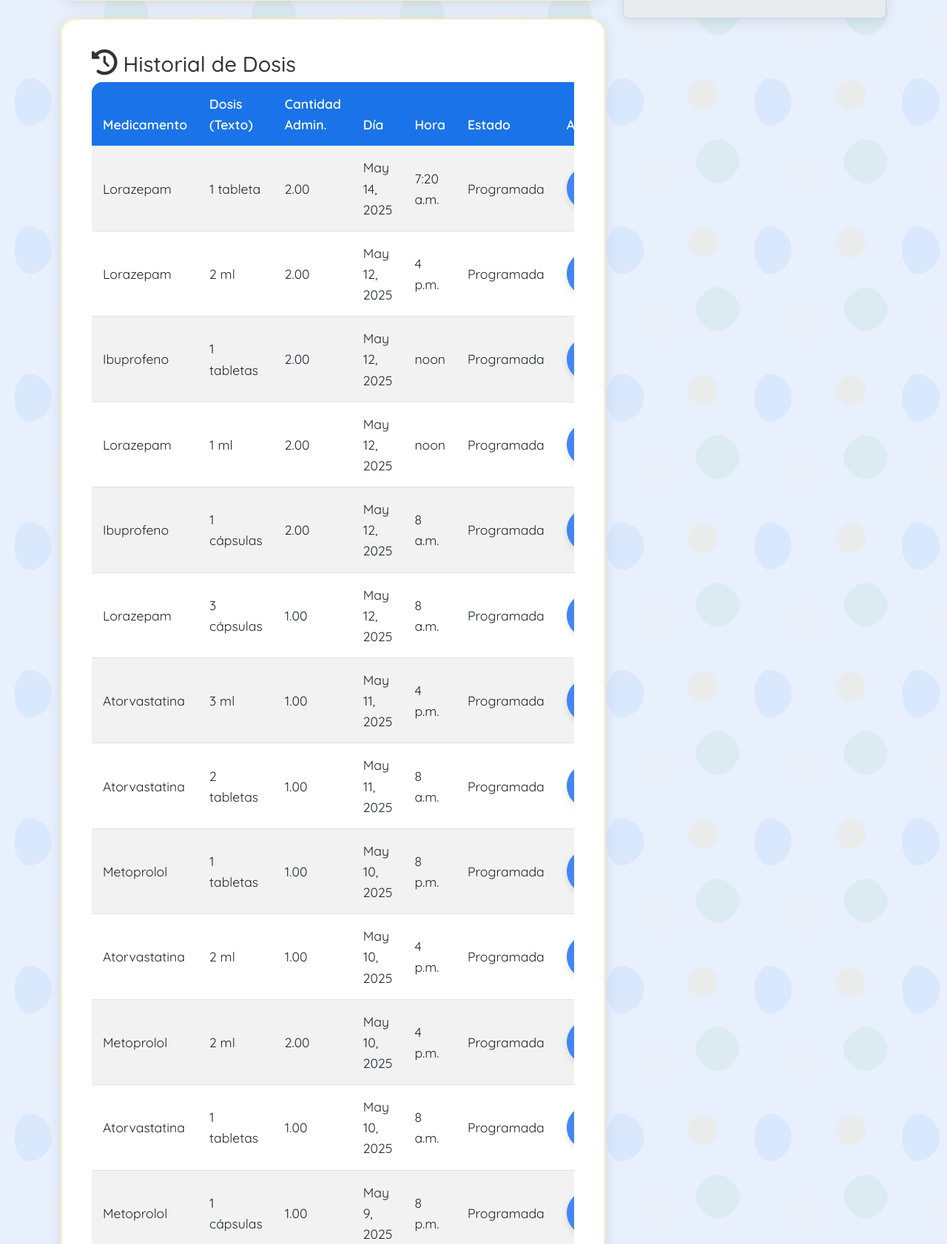
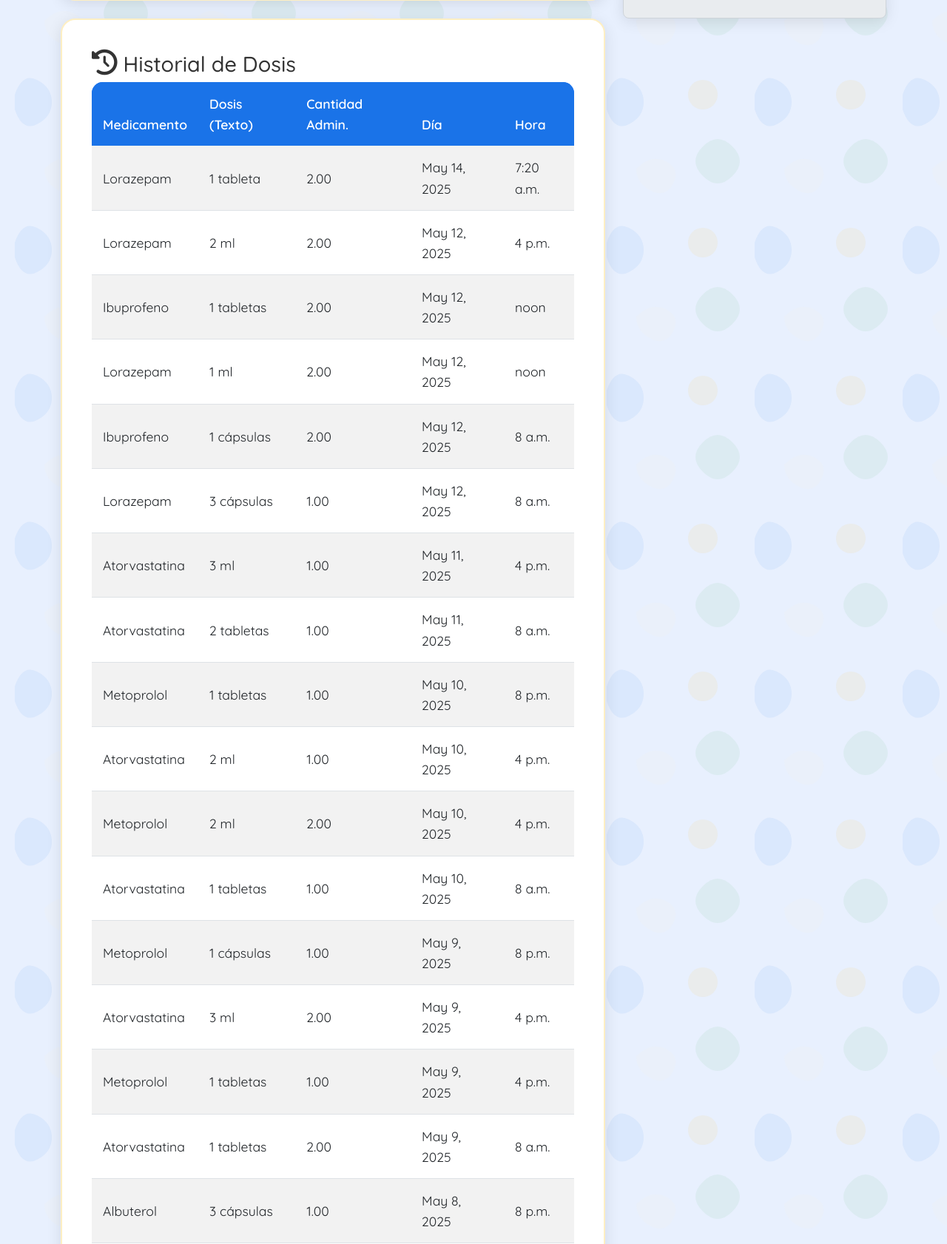
Before and after one commit to je-lopezu1/hogarAbuelos, a Django app: page /medication_dose/22/doses/ in a window 1280 px wide. Shown: the part 722-2404 px from the top of the page at 74% size. Run offline with Django 5.2, Linux system fonts and the light colour scheme; a user stored in the database is signed in; data comes from the database, SQL or seed files in the repository; both versions use the stored data as it was after the commit.

Commit message:
Correcciones de negocio. Enfermera no puede editar ni eliminar. Los familiares ya no ven las dosis suministradas. Solo info y medicamentos.

```diff
--- a/app/medication_dose/templates/resident_doses.html
+++ b/app/medication_dose/templates/resident_doses.html
@@ -212,10 +212,10 @@
                                 <th>Cantidad Admin.</th>
                                 <th>Día</th>
                                 <th>Hora</th>
-                                <th>Estado</th> {# New column for status #}
+                                <!--<th>Estado</th> {# New column for status #}-->
                                 {# Only show Actions column for Doctors for non-deleted doses #}
                                 {% if user.is_authenticated and user.profile.is_doctor %}
-                                <th>Acciones</th>
+                                <!--<th>Acciones</th>-->
                                 {% endif %}
                             </tr>
                         </thead>
@@ -227,16 +227,18 @@
                                 <td>{{ dose.quantity_administered }}</td>
                                 <td>{{ dose.day }}</td>
                                 <td>{{ dose.time }}</td>
-                                <td>{{ dose.get_status_display }}</td> {# Display friendly status #}
+                                {# Display status using get_status_display method #}
+                                {# This assumes you have a method in your model that returns a user-friendly status #}
+                                <!--<td>{{ dose.get_status_display }}</td> {# Display friendly status #}-->
                                 {# Only show actions for Doctors AND if the dose is not deleted #}
                                 {% if user.is_authenticated and user.profile.is_doctor and dose.status != 'deleted' %}
-                                <td>
+                                <!--<td>
                                     <div class="d-flex gap-2">
-                                        <!-- Edit Button (only for Doctors) -->
+
                                         <a href="{% url 'medication_dose:update_medication_dose_view' resident.pk dose.pk %}" class="btn btn-info btn-sm" title="Editar">
                                             <i class="fas fa-edit"></i> Editar
                                         </a>
-                                        <!-- Delete Button (only for Doctors) -->
+
                                         <form method="post" action="{% url 'medication_dose:delete_medication_dose_view' resident.pk dose.pk %}"
                                             onsubmit="return confirm('¿Estás seguro de que deseas marcar esta dosis como eliminada y restaurar la cantidad?');" class="d-inline"> {# Updated confirmation message #}
                                             {% csrf_token %}
@@ -245,7 +247,9 @@
                                             </button>
                                         </form>
                                     </div>
-                                </td>
+                                </td>-->
+                                {% elif user.is_authenticated and user.profile.is_doctor and dose.status == 'deleted' %}
+                                     <td><span class="text-muted">Eliminada</span></td> {# Indicate deleted doses are not editable #}
                                 {% else %}
                                      {# Display a message or empty cell if not a doctor or dose is deleted #}
                                      {% if user.is_authenticated and user.profile.is_doctor %}
```
Also changed, not shown: app/dashboard/templates/dashboard/family_dashboard.html (+4 -4 lines), app/authentication/migrations/0001_initial.py, app/dashboard/migrations/0001_initial.py, app/db.sqlite3, app/medication_dose/migrations/0001_initial.py, app/medication_dose/migrations/0002_medicationdose_status.py (deleted), app/medications/migrations/0001_initial.py, app/residents/migrations/0001_initial.py.
